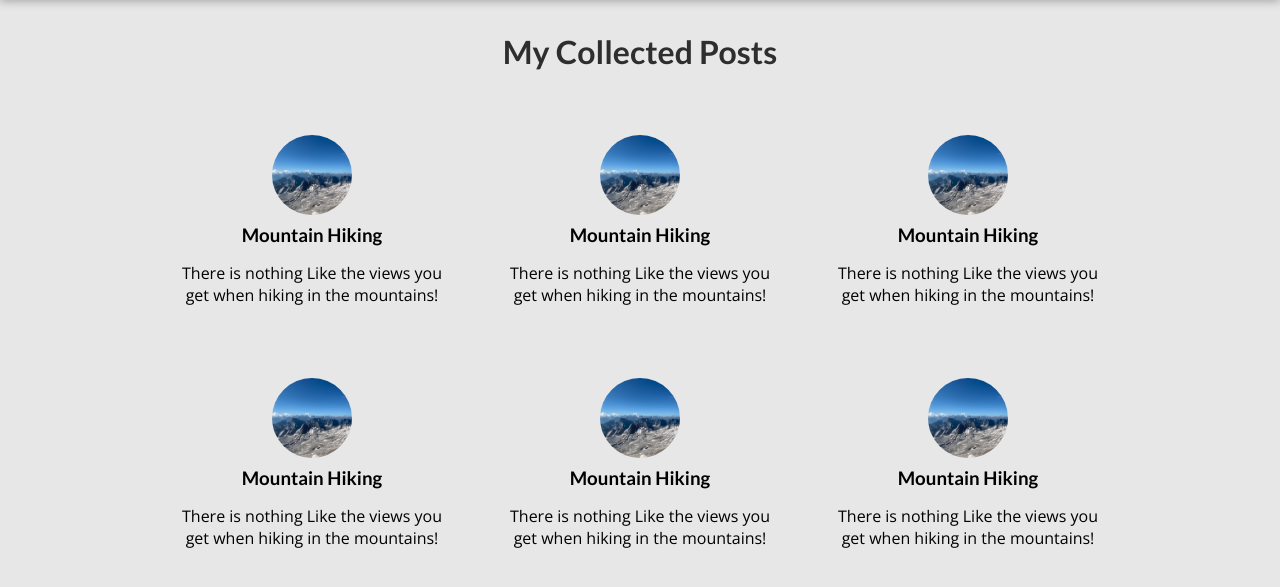
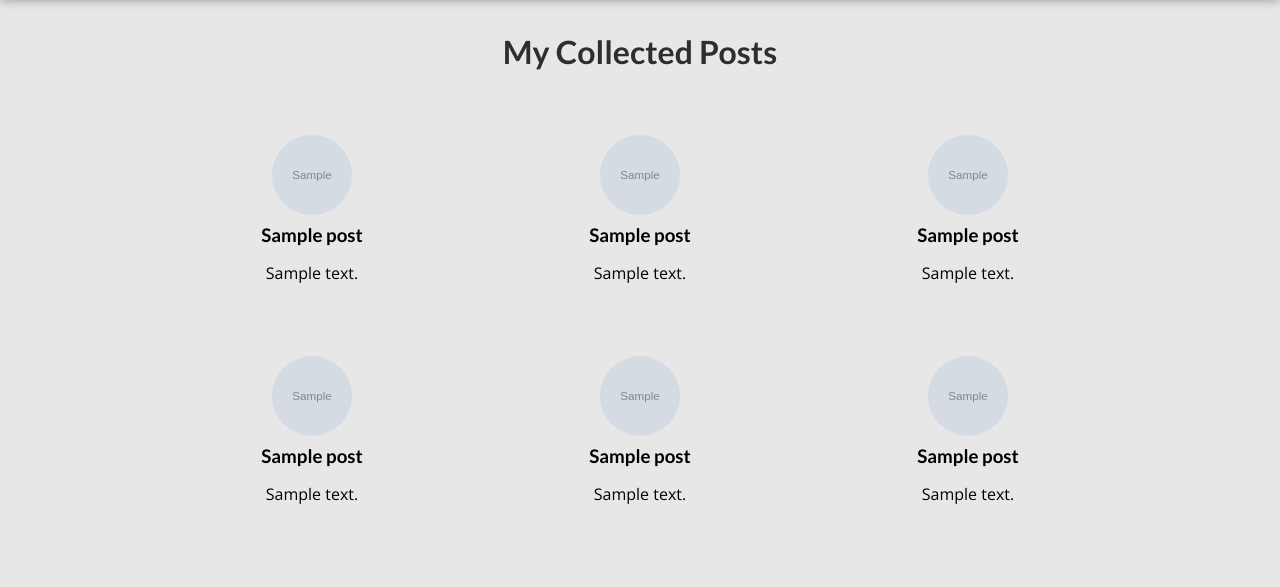
Before and after one commit to kila21/my-site, a Django app: template my_site/blog/templates/blog/all-posts.html in a window 1280 px wide. Shown: the part 80-667 px from the top of the page. Run offline with Django 5.2, Linux system fonts and the light colour scheme; the template is opened without the code that fills it: most values are stand-ins (such as "Sample title", 1, 10 or a date in 2020); grey boxes marked "Sample" are stand-in pictures.

Commit message:
add dynamic data for posts

```diff
--- a/my_site/blog/templates/blog/includes/post.html
+++ b/my_site/blog/templates/blog/includes/post.html
@@ -2,11 +2,11 @@
 
 <li>
     <article class='post'>
-        <a href={% url 'post-detail-page' 'the-mountains'%}>
-        <img src={% static 'blog/images/mountains.jpg'%} alt='Mountain hiking'/>
+        <a href={% url 'post-detail-page' post.slug %}>
+        <img src={% static 'blog/images/'|add:post.image %} alt='Mountain hiking'/>
         <div class='post__content'>
-            <h3>Mountain Hiking</h3>
-            <p>There is nothing Like the views you get when hiking in the mountains!</p>
+            <h3>{{ post.title }}</h3>
+            <p>{{ post.excerpt }}</p>
         </div>
         </a>
     </article>
```
